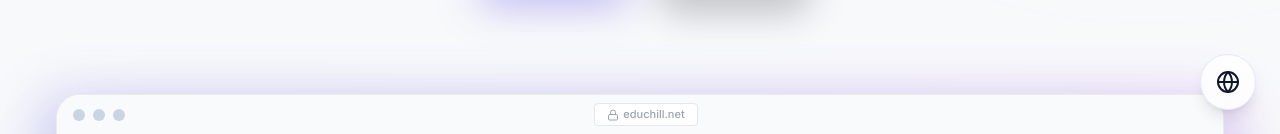
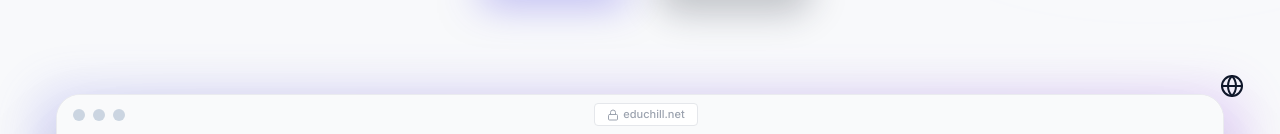
Before and after one commit to smizxe/educhill, a React (Vite) app: page / in a window 1280 px wide. Shown: the part 666-800 px from the top of the page. Built offline with nearby package versions, Linux system fonts and the light colour scheme.

Commit message:
Style LanguageSwitcher: remove border and background, minimal black globe

```diff
--- a/src/components/LanguageSwitcher.jsx
+++ b/src/components/LanguageSwitcher.jsx
@@ -45,7 +45,7 @@ export const LanguageSwitcher = () => {
             {/* Main Button */}
             <button
                 onClick={toggleMenu}
-                className="w-14 h-14 bg-white/80 backdrop-blur border border-indigo-100 rounded-full flex items-center justify-center text-slate-900 hover:scale-110 active:scale-95 transition-all duration-300 shadow-lg focus:outline-none"
+                className="w-12 h-12 flex items-center justify-center text-slate-900 hover:scale-110 active:scale-95 transition-all duration-300 focus:outline-none"
             >
                 <Globe className="w-6 h-6" />
             </button>
```
